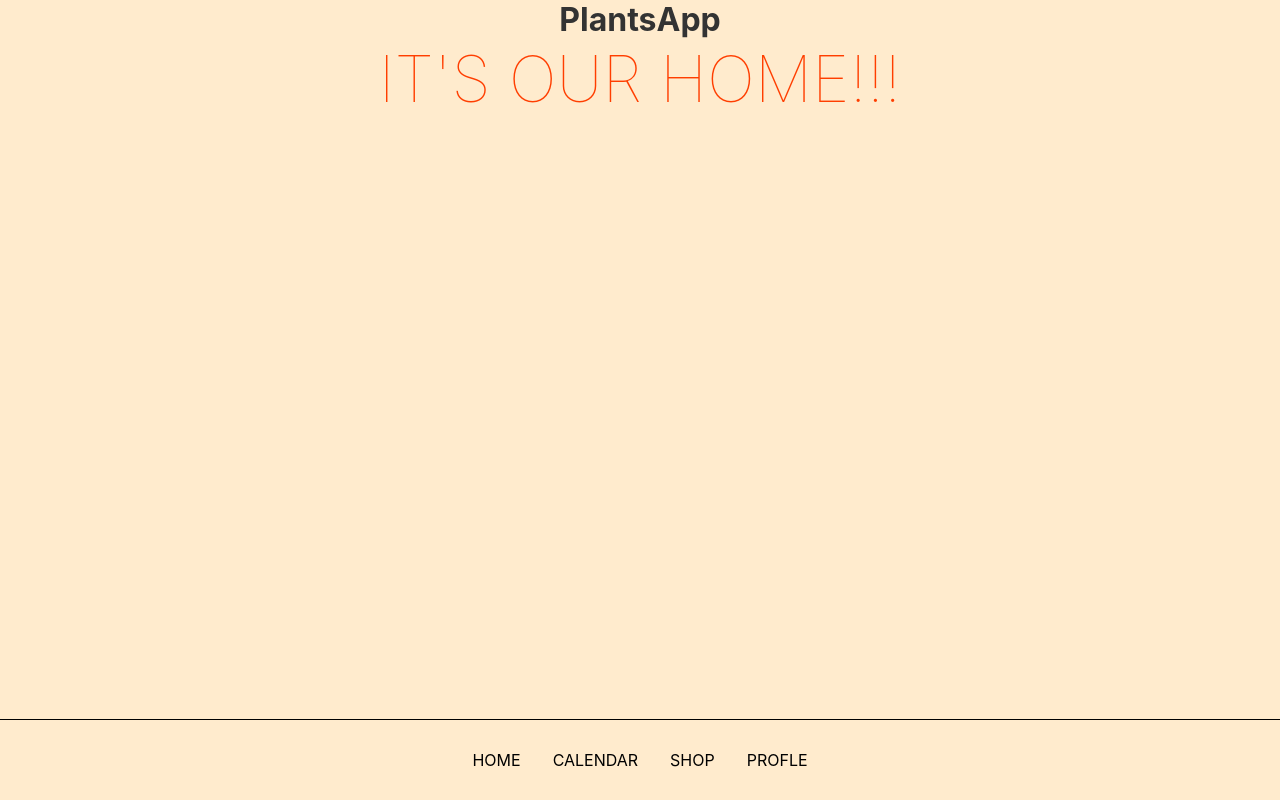
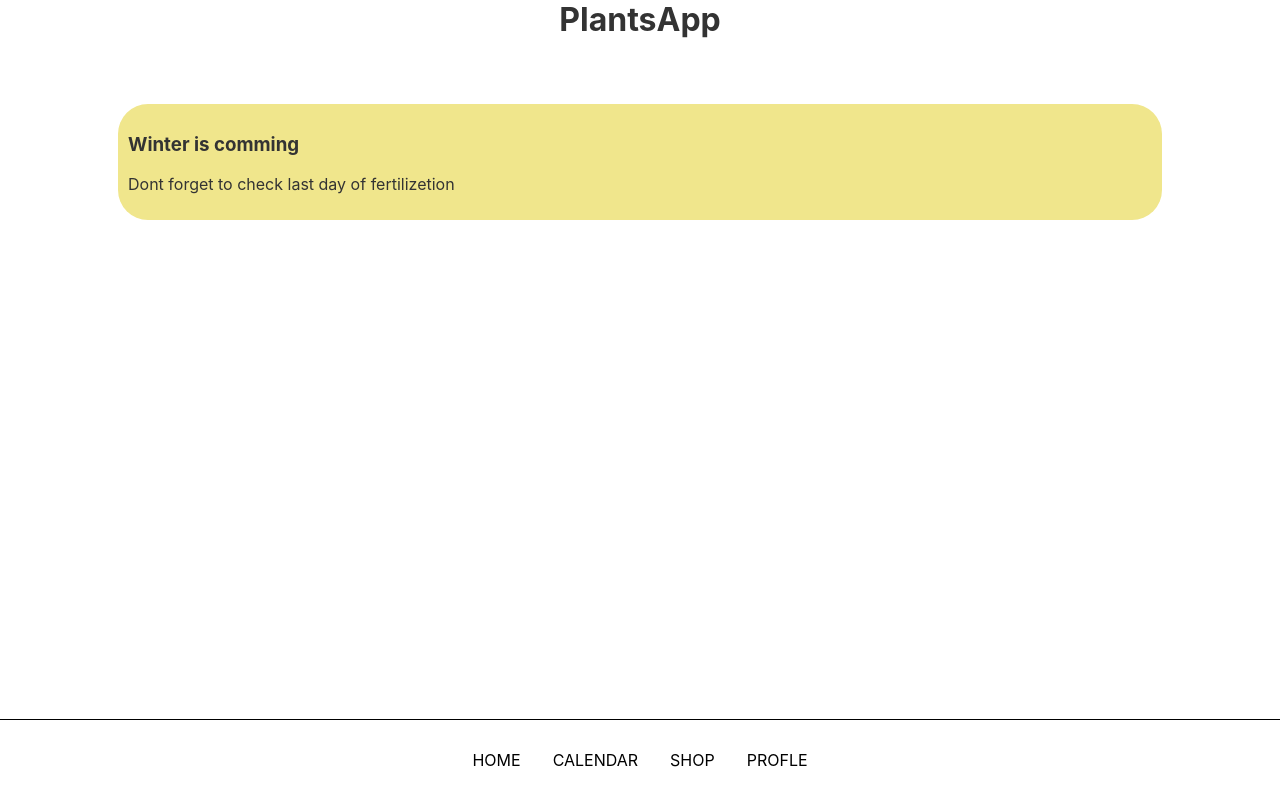
Before and after one commit to DVsoftwareEngine/PlantsApp, a Svelte app: page / in a window 1280 px wide. Built offline with nearby package versions, Linux system fonts and the light colour scheme.

Commit message:
Add "AI card"

```diff
--- a/src/App.svelte
+++ b/src/App.svelte
@@ -30,7 +30,6 @@
   .app {
     display: flex;
     flex-direction: column;
-    background-color:blanchedalmond;
     height: var(--pageHeight);
   }
 
@@ -49,7 +48,6 @@
   .header{
     height: 5%;
     text-align: center;
-    margin: auto;
   }
   .header>h1{
     margin: auto;
--- a/src/Home/Home.svelte
+++ b/src/Home/Home.svelte
@@ -1,16 +1,19 @@
 <script>
-
+  import AICard from "./components/AI-card.svelte";
 </script>
 
 <div class="Home">
-	<h1>It's our Home!!!</h1>
+	<AICard/>
 </div>
 
 <style>
 	.Home {
-		text-align: center;
 		margin: 0 auto;
     height: 100%;
+    display: flex;
+    flex-direction: column;
+    align-items: center;
+    padding-top: 5%;
 	}
 
 	h1 {
--- /dev/null
+++ b/src/Home/components/AI-card.svelte
@@ -0,0 +1,17 @@
+<script>
+
+</script>
+
+<div class="AIcard">
+	<h3>Winter is comming</h3>
+  <p>Dont forget to check last day of fertilizetion</p>
+</div>
+
+<style>
+	.AIcard {
+    background-color: khaki;
+    width: 80%;
+    border-radius: 30px;
+    padding: 10px
+  }
+</style>
```
Also changed, not shown: src/Home/components/Main-card.svelte (deleted), src/Home/components/Main.svelte (deleted), src/Home/components/Plant-card.svelte (added).
